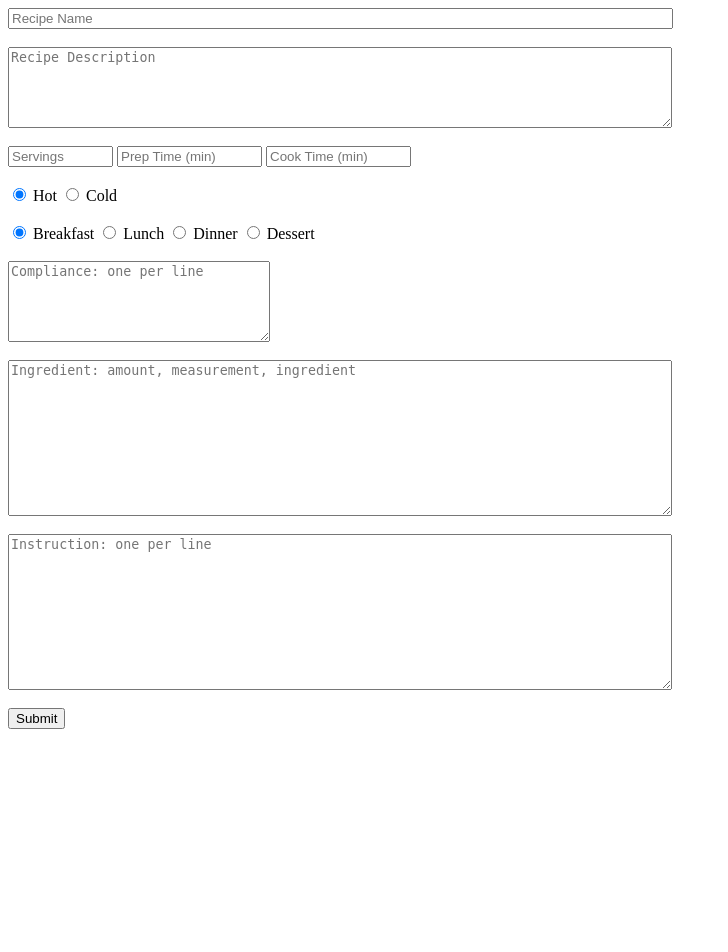
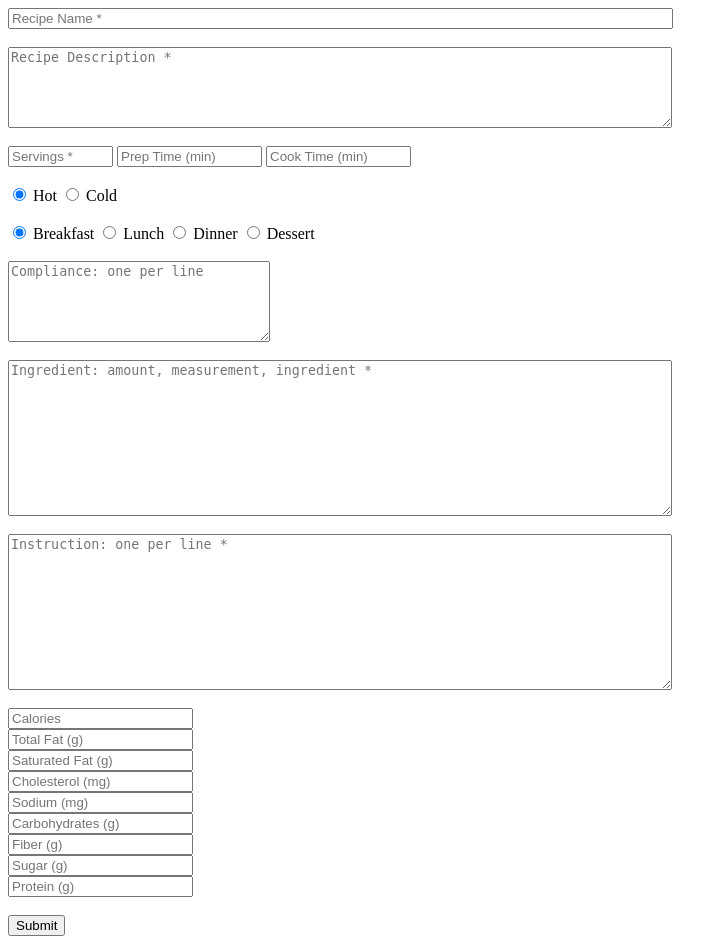
Before and after one commit to gbernich/cookbook, a PHP site: page /addRecipe.php in a window 1280 px wide. Shown: the whole page, without its empty margins (0-728 px from the left). Before the commit the page ends 729 px from the top, so only its background shows below. Run offline with PHP 8.4, Linux system fonts and the light colour scheme.

Commit message:
Added fields for nutrition.

```diff
--- a/html/addRecipe.php
+++ b/html/addRecipe.php
@@ -27,11 +27,22 @@ $sql = "INSERT INTO Recipe (name, description, servings, prep_time, cook_time, t
                                '".$_POST['hot_cold']."',
                                '".$_POST['meal_type']."');";
 
-
 $result    = $conn->query($sql);
 $recipe_id = $conn->insert_id;
 
+// Add Nutrition, if available
+if ( $_POST['calories'] 	!= "" ) { $sql = "UPDATE Recipe SET calories=".		$_POST['calories']." 		WHERE id=".$recipe_id.";"; $result = $conn->query($sql); }
+if ( $_POST['total_fat'] 	!= "" ) { $sql = "UPDATE Recipe SET total_fat=".	$_POST['total_fat']." 		WHERE id=".$recipe_id.";"; $result = $conn->query($sql); }
+if ( $_POST['saturated_fat'] 	!= "" ) { $sql = "UPDATE Recipe SET saturated_fat=".	$_POST['saturated_fat']." 	WHERE id=".$recipe_id.";"; $result = $conn->query($sql); }
+if ( $_POST['cholesterol'] 	!= "" ) { $sql = "UPDATE Recipe SET cholesterol=".	$_POST['cholesterol']." 	WHERE id=".$recipe_id.";"; $result = $conn->query($sql); }
+if ( $_POST['sodium'] 		!= "" ) { $sql = "UPDATE Recipe SET sodium=".		$_POST['sodium']." 		WHERE id=".$recipe_id.";"; $result = $conn->query($sql); }
+if ( $_POST['carbohydrates'] 	!= "" ) { $sql = "UPDATE Recipe SET carbohydrates=".	$_POST['carbohydrates']." 	WHERE id=".$recipe_id.";"; $result = $conn->query($sql); }
+if ( $_POST['fiber'] 		!= "" ) { $sql = "UPDATE Recipe SET fiber=".		$_POST['fiber']." 		WHERE id=".$recipe_id.";"; $result = $conn->query($sql); }
+if ( $_POST['sugar'] 		!= "" ) { $sql = "UPDATE Recipe SET sugar=".		$_POST['sugar']." 		WHERE id=".$recipe_id.";"; $result = $conn->query($sql); }
+if ( $_POST['protein'] 		!= "" ) { $sql = "UPDATE Recipe SET protein=".		$_POST['protein']." 		WHERE id=".$recipe_id.";"; $result = $conn->query($sql); }
+
 // See if compliance exists
+if ( trim($_POST['compliances']) != "" ) {
 	$complianceLines = preg_split("/\r\n|\n|\r/", strtolower($_POST['compliances']));
 	foreach( $complianceLines as $complianceLine )
 	{
@@ -53,6 +64,7 @@ foreach( $complianceLines as $complianceLine )
 		// Tag this recipe with each compliance
 		$sql    = "INSERT INTO RecipeCompliance (recipe_id, compliance_id) VALUES (".$recipe_id.", ".$compliance_id.");";
 		$result = $conn->query($sql);
+	}
 }
 
 // Handle Recipe Instructions
@@ -141,15 +153,15 @@ $conn->close();
 </head>
 <body>
 <form method="post" action="">
-	<input type="text" name="name" placeholder="Recipe Name" maxlength="50" size="80" required><br><br>
+	<input type="text" name="name" placeholder="Recipe Name *" maxlength="50" size="80" required><br><br>
 
-	<textarea cols="80" placeholder="Recipe Description" rows="5" name="description" maxlength="200" required></textarea><br><br>
+	<textarea cols="80" placeholder="Recipe Description *" rows="5" name="description" maxlength="200" required></textarea><br><br>
 
-	<input type="text" name="servings" placeholder="Servings" size="10" required>
+	<input type="text" name="servings" placeholder="Servings *" size="10" pattern="[0-9]+" required>
 
-	<input type="text" name="prep_time" placeholder="Prep Time (min)" size="15">
+	<input type="text" name="prep_time" placeholder="Prep Time (min)" size="15" pattern="[0-9]*">
 
-	<input type="text"  name="cook_time" placeholder="Cook Time (min)" size="15"><br><br>
+	<input type="text"  name="cook_time" placeholder="Cook Time (min)" size="15" pattern="[0-9]*"><br><br>
 
 	<input type="radio" name="hot_cold" value="HOT" checked /> <span>Hot</span>
 	<input type="radio" name="hot_cold" value="COLD"        /> <span>Cold</span><br><br>
@@ -159,11 +171,21 @@ $conn->close();
 	<input type="radio" name="meal_type"    value="DINNER"             /> <span>Dinner</span>
 	<input type="radio" name="meal_type"    value="DESSERT"            /> <span>Dessert</span><br><br>
 
-	<textarea cols="30" placeholder="Compliance: one per line" rows="5" name="compliances" required></textarea><br><br>
+	<textarea cols="30" placeholder="Compliance: one per line" rows="5" name="compliances"></textarea><br><br>
 
-	<textarea cols="80" placeholder="Ingredient: amount, measurement, ingredient" rows="10" name="ingredients" pattern="[0-9]+\s+[A-Za-z]+\s+[\,]{1}\s+[A-Za-z\s]+" required></textarea><br><br>
+	<textarea cols="80" placeholder="Ingredient: amount, measurement, ingredient *" rows="10" name="ingredients" pattern="[0-9]+\s+[A-Za-z]+\s+[\,]{1}\s+[A-Za-z\s]+" required></textarea><br><br>
 
-	<textarea cols="80" placeholder="Instruction: one per line" rows="10" name="instructions" required></textarea><br><br>
+	<textarea cols="80" placeholder="Instruction: one per line *" rows="10" name="instructions" required></textarea><br><br>
+
+	<input type="text" name="calories"      placeholder="Calories"          maxlength="10" size="20" pattern="[0-9]*"><br>
+	<input type="text" name="total_fat"     placeholder="Total Fat (g)"     maxlength="10" size="20" pattern="[0-9]*"><br>
+	<input type="text" name="saturated_fat" placeholder="Saturated Fat (g)" maxlength="10" size="20" pattern="[0-9]*"><br>
+	<input type="text" name="cholesterol"   placeholder="Cholesterol (mg)"  maxlength="10" size="20" pattern="[0-9]*"><br>
+	<input type="text" name="sodium"        placeholder="Sodium (mg)"       maxlength="10" size="20" pattern="[0-9]*"><br>
+	<input type="text" name="carbohydrates" placeholder="Carbohydrates (g)" maxlength="10" size="20" pattern="[0-9]*"><br>
+	<input type="text" name="fiber"         placeholder="Fiber (g)"         maxlength="10" size="20" pattern="[0-9]*"><br>
+	<input type="text" name="sugar"         placeholder="Sugar (g)"         maxlength="10" size="20" pattern="[0-9]*"><br>
+	<input type="text" name="protein"       placeholder="Protein (g)"       maxlength="10" size="20" pattern="[0-9]*"><br><br>
 
 	<button type="submit" name="submit">Submit</button>
 </form>
```
Lines whose indentation alone changed are shown as unchanged.
